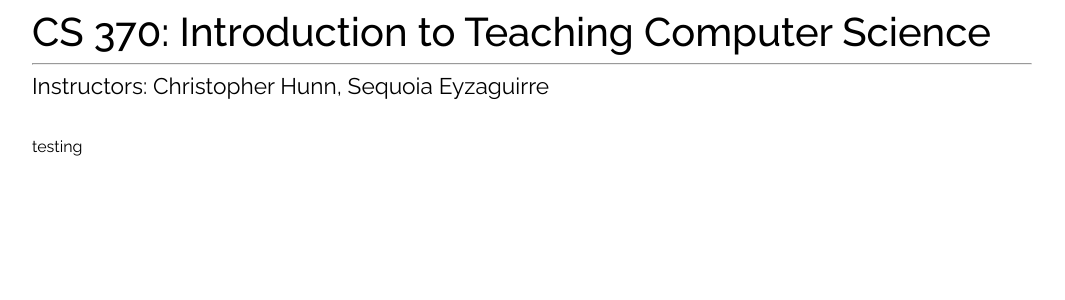
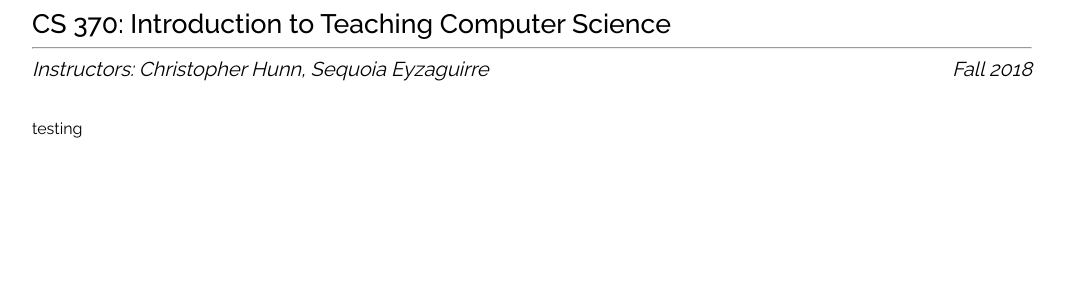
Before and after one commit to sequoiatree/teaching-cs, a Flask app: page / in a window 1280 px wide. Shown: the part 50-350 px from the top of the page, without its empty margins (108-1173 px from the left). Run offline with Flask 2, Linux system fonts and the light colour scheme.

Commit message:
Stylistic changes to index

```diff
--- a/src/semester.py
+++ b/src/semester.py
@@ -3,6 +3,8 @@ from utils import *
 SEMESTER = {
     'CLASS_CODE': 'CS 370',
     'CLASS_NAME': 'Introduction to Teaching Computer Science',
+    'YEAR': '2018',
+    'TERM': 'Fall',
     'INSTRUCTOR': render_list('Instructor', 'Instructors', [
         'Christopher Hunn',
         'Sequoia Eyzaguirre',
@@ -26,4 +28,4 @@ CURRICULUM = [
     ['conclusion'],
 ]
 
-CURRICULUM = [['socratic-method']]
+CURRICULUM = [['socratic-method']] # TESTING PURPOSES
--- a/src/static/css/text.css
+++ b/src/static/css/text.css
@@ -1,12 +1,13 @@
 .title {
   display: inline;
-  font-size: 30pt;
+  font-size: 20pt;
   font-weight: 500;
   color: black;
 }
 
 subtitle {
-  font-size: 17pt;
+  font-size: 15pt;
+  font-style: italic;
   color: black;
 }
 
--- a/src/templates/index.html
+++ b/src/templates/index.html
@@ -8,7 +8,10 @@
 <div id="title">
   <p class="title">{{ CLASS_CODE }}: {{ CLASS_NAME }}</p>
   <hr/>
-  <subtitle>{{ INSTRUCTOR }}</subtitle>
+  <subtitle>
+    {{ INSTRUCTOR }}
+    <span style="float: right; padding-left: 1rem;">{{ TERM }} {{ YEAR }}</span>
+  </subtitle>
 </div>
 <br/><br/>
 testing
--- a/src/views.py
+++ b/src/views.py
@@ -1,7 +1,7 @@
 from flask import render_template
 
 from app import app
-from models import WEEKS
+from models import RESOURCE_TYPES, WEEKS
 from semester import SEMESTER
 
 def rename(name):
@@ -25,6 +25,5 @@ def render_policies():
     return render_template('policies.html')
 
 for week in WEEKS:
-    make_template(week, 'homework')
-    make_template(week, 'readings')
-    make_template(week, 'journal')
+    for type in RESOURCE_TYPES:
+        make_template(week, type)
```
